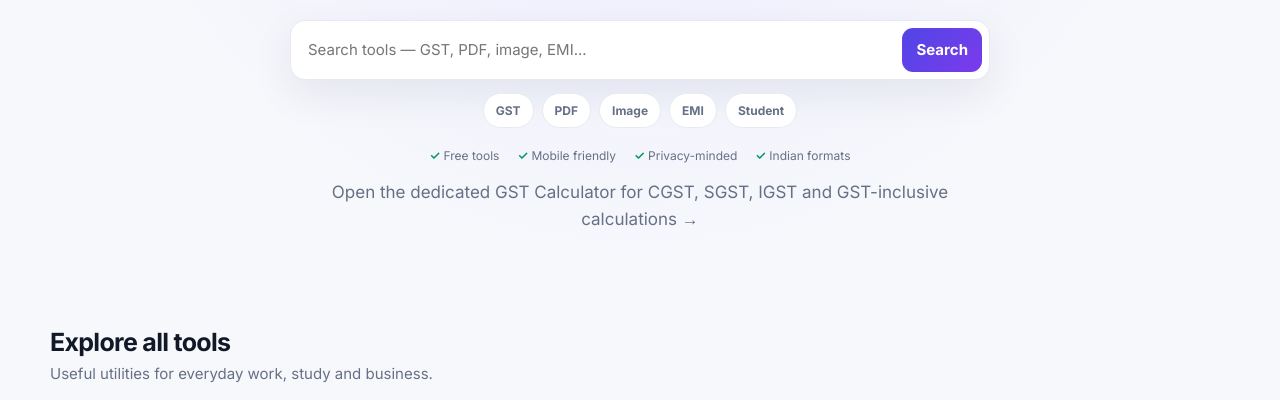
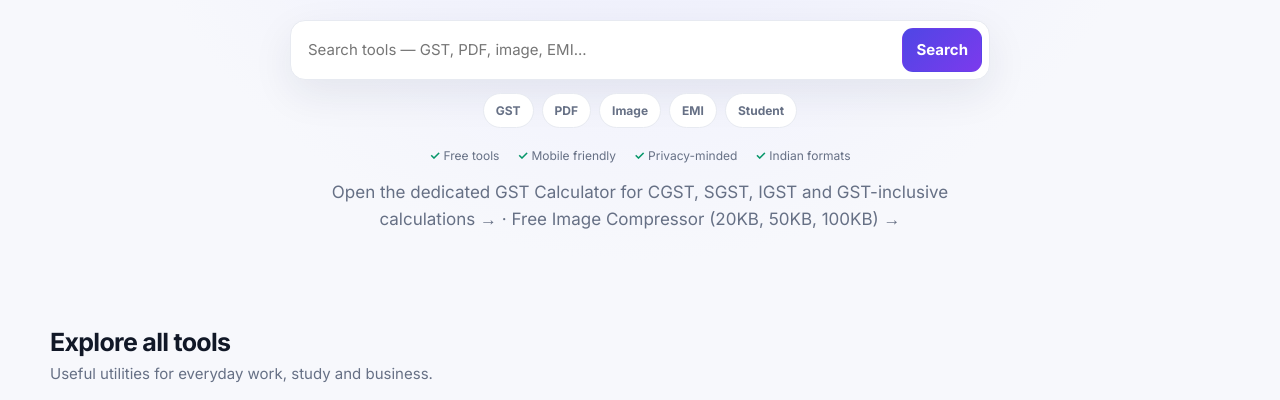
Before and after one commit to ramdevsingh832-ship-it/themaxtool, a plain HTML site: page index.html in a window 1280 px wide. Shown: the part 365-765 px from the top of the page. Drawn offline with nearby package versions, Linux system fonts and the light colour scheme.

Commit message:
Link image compressor from homepage

```diff
--- a/index.html
+++ b/index.html
@@ -28,7 +28,7 @@ header{position:sticky;top:0;z-index:10;background:color-mix(in srgb,var(--bg) 9
 <body>
 <header><div class="wrap nav"><a class="logo" href="#"><img src="/logo.svg" alt="TheMaxTool logo" width="36" height="36" style="border-radius:11px">TheMax<span>Tool</span></a><div class="navright"><select id="lang" aria-label="Language" style="width:auto"><option value="en">English</option><option value="hi">हिन्दी</option></select><button id="theme" aria-label="Toggle dark mode">☾</button></div></div></header>
 <main class="wrap">
-<div class="hero"><span class="eyebrow" id="eyebrow">✦ Built for India. Ready for the world.</span><h1 id="headline">Everyday tools.<br><span class="grad">Made simple for everyone.</span></h1><p id="subhead">From GST and EMI to PDFs, images and study tools — free, fast and easy to use.</p><div class="search"><input id="search" type="search" placeholder="Search tools — GST, PDF, image, EMI..." aria-label="Search tools"><button class="primary" id="searchbtn">Search</button></div><div class="chips"><button class="chip" data-q="GST">GST</button><button class="chip" data-q="PDF">PDF</button><button class="chip" data-q="Image">Image</button><button class="chip" data-q="EMI">EMI</button><button class="chip" data-q="Student">Student</button></div><div class="trust"><span><b>✓</b> Free tools</span><span><b>✓</b> Mobile friendly</span><span><b>✓</b> Privacy-minded</span><span><b>✓</b> Indian formats</span></div><p class="muted" style="margin-top:14px"><a href="/gst-calculator.html">Open the dedicated GST Calculator for CGST, SGST, IGST and GST-inclusive calculations →</a></p></div>
+<div class="hero"><span class="eyebrow" id="eyebrow">✦ Built for India. Ready for the world.</span><h1 id="headline">Everyday tools.<br><span class="grad">Made simple for everyone.</span></h1><p id="subhead">From GST and EMI to PDFs, images and study tools — free, fast and easy to use.</p><div class="search"><input id="search" type="search" placeholder="Search tools — GST, PDF, image, EMI..." aria-label="Search tools"><button class="primary" id="searchbtn">Search</button></div><div class="chips"><button class="chip" data-q="GST">GST</button><button class="chip" data-q="PDF">PDF</button><button class="chip" data-q="Image">Image</button><button class="chip" data-q="EMI">EMI</button><button class="chip" data-q="Student">Student</button></div><div class="trust"><span><b>✓</b> Free tools</span><span><b>✓</b> Mobile friendly</span><span><b>✓</b> Privacy-minded</span><span><b>✓</b> Indian formats</span></div><p class="muted" style="margin-top:14px"><a href="/gst-calculator.html">Open the dedicated GST Calculator for CGST, SGST, IGST and GST-inclusive calculations →</a> · <a href="/image-compressor.html">Free Image Compressor (20KB, 50KB, 100KB) →</a></p></div>
 <section id="tools"><div class="head"><div><h2 id="popular">Explore all tools</h2><div class="muted">Useful utilities for everyday work, study and business.</div></div></div><div class="cats" id="cats"></div><div class="grid" id="grid"></div><p id="empty" class="muted hidden">No matching tools found.</p><div class="toolarea" id="toolarea"><div class="panel toolbox"><div class="toolhead"><div><h2 id="tooltitle">Tool</h2><div class="muted" id="tooldesc"></div></div><button id="close">✕</button></div><div id="toolbody"></div><div id="result" class="result hidden" aria-live="polite"></div></div></div></section>
 <section><div class="panel"><h2 id="aboutTitle">Tools that make everyday tasks easier</h2><p class="muted" id="aboutText">TheMaxTool brings useful online tools together for people in India and around the world. Most calculations run directly in your browser. PDF and image processing is performed on your device where supported.</p></div></section>
 </main><footer><div class="wrap foot"><span>© <span id="year"></span> TheMaxTool. All rights reserved.</span><nav class="footerlinks" aria-label="Footer">
```
